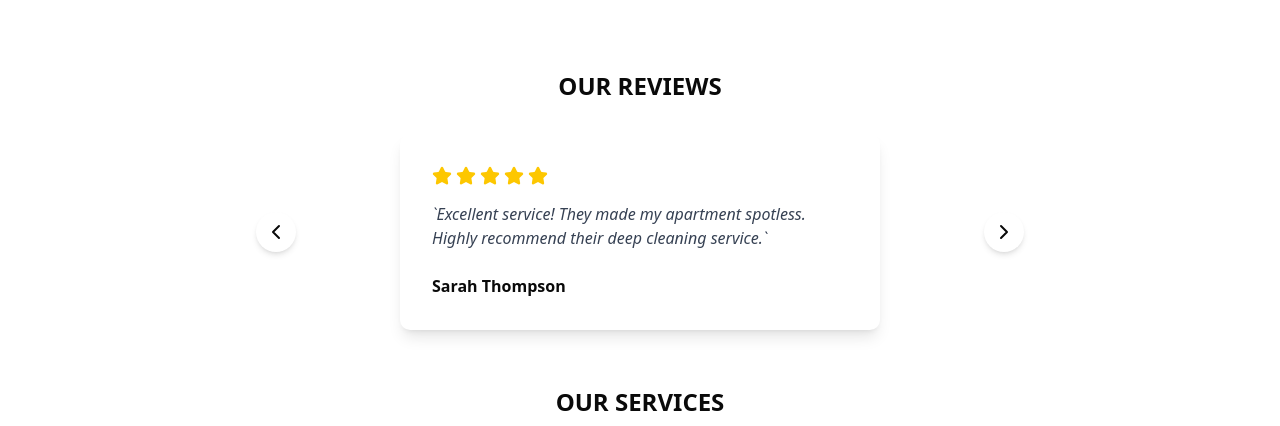
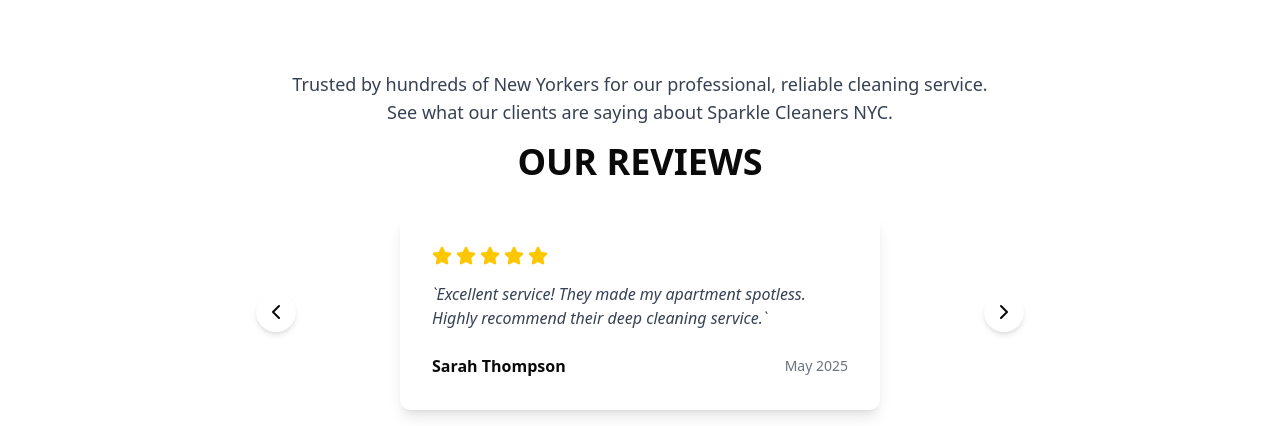
Before and after one commit to gabo-ga/SparkleCleaners, a Next.js app: page / in a window 1280 px wide. Shown: the part 702-1128 px from the top of the page. Built offline with nearby package versions, Linux system fonts and the light colour scheme.

Commit message:
date on review cards

```diff
--- a/components/Hero/reviews.tsx
+++ b/components/Hero/reviews.tsx
@@ -31,7 +31,13 @@
     return (
         <section className="bg-white py-8">
             <div className="container mx-auto px-4">
-                <h2 className="text-2xl font-bold text-center mb-8">OUR REVIEWS</h2>
+                <p className="text-center text-sm md:text-base lg:text-lg text-gray-700">
+                    Trusted by hundreds of New Yorkers for our professional, reliable cleaning service.
+                </p>
+                <p className="text-center text-sm md:text-base lg:text-lg text-gray-700 mb-4">
+                    See what our clients are saying about Sparkle Cleaners NYC.
+                </p>
+                <h2 className="text-2xl md:text-3xl lg:text-4xl font-bold text-center mb-8">OUR REVIEWS</h2>
                 <ReviewCarousel reviews={reviews} />
             </div>
         </section>
--- a/components/Hero/reviewsClient.tsx
+++ b/components/Hero/reviewsClient.tsx
@@ -10,6 +10,12 @@
 
 export default function ReviewCarousel({ reviews }: ReviewCarouselProps) {
     const [currentIndex, setCurrentIndex] = useState(0);
+
+    const currentReview = reviews[currentIndex];
+    const reviewMonthYear = new Date(currentReview.date).toLocaleDateString('en-US', {
+        month: 'long',
+        year: 'numeric',
+    });
 
     const nextReview = () => {
         setCurrentIndex((prevIndex) =>
@@ -34,15 +40,16 @@
 
             <div className="bg-white p-8 rounded-lg shadow-lg mx-12 sm:mx-36">
                 <div className="flex gap-1 mb-4">
-                    {[...Array(reviews[currentIndex].rating)].map((_, i) => (
+                    {[...Array(currentReview.rating)].map((_, i) => (
                         <Star key={i} className="h-5 w-5 fill-yellow-400 text-yellow-400" />
                     ))}
                 </div>
                 <p className="text-gray-700 mb-6 italic">
-                    `{reviews[currentIndex].comment}`
+                    `{currentReview.comment}`
                 </p>
                 <div className="flex justify-between items-center">
-                    <p className="font-semibold">{reviews[currentIndex].name}</p>
+                    <p className="font-semibold">{currentReview.name}</p>
+                    <div className="text-sm text-gray-500">{reviewMonthYear}</div>
                 </div>
             </div>
 
```
